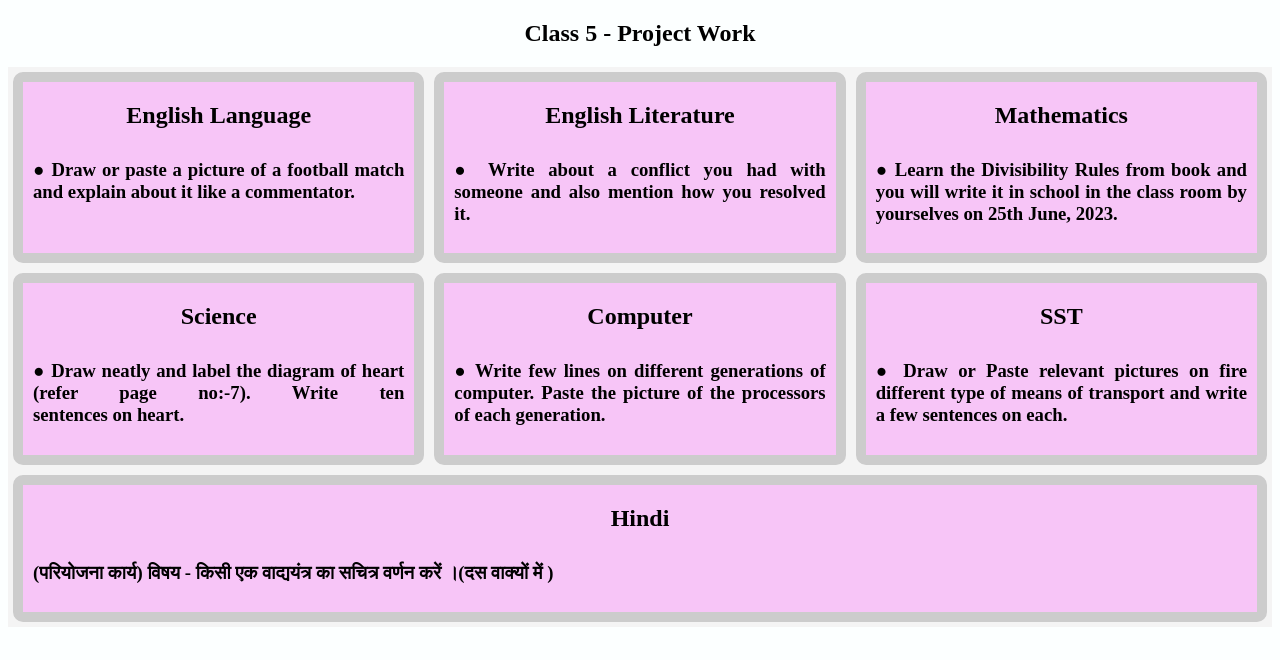
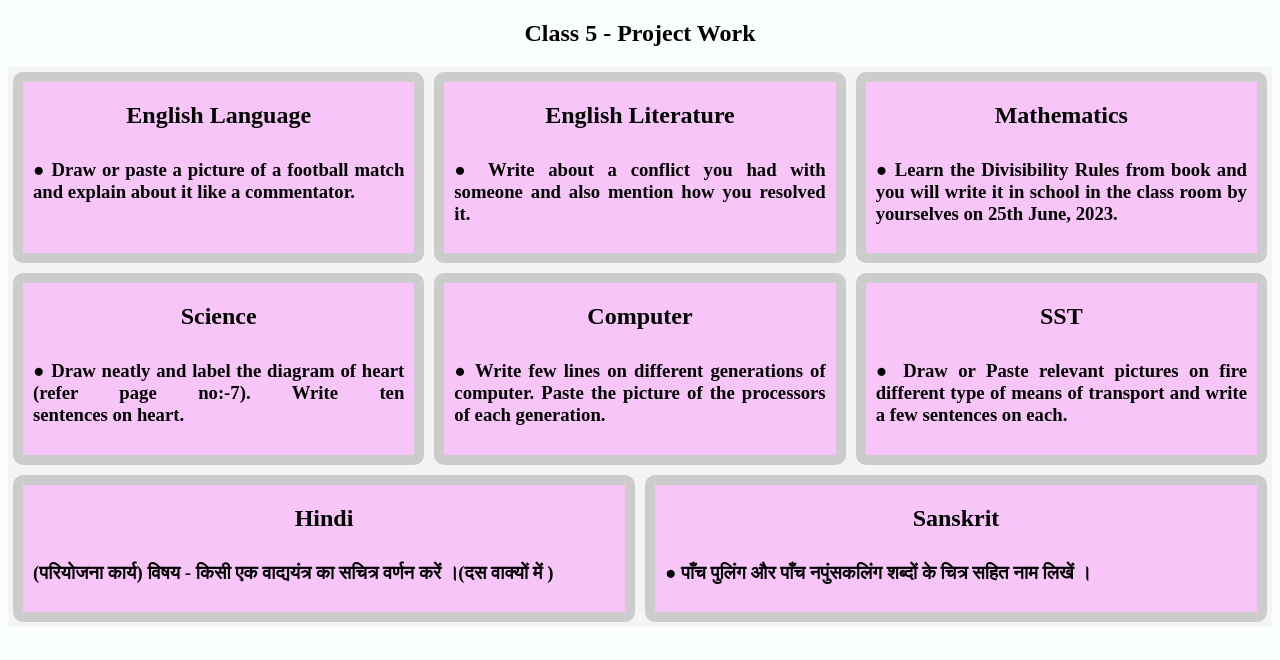
Before and after one commit to dnsctps/home-page, a plain HTML site: page class 5/project.html in a window 1280 px wide. Drawn offline with Linux system fonts and the light colour scheme.

Commit message:
Update project.html

```diff
--- a/class 5/project.html
+++ b/class 5/project.html
@@ -56,6 +56,12 @@
         <h3>(परियोजना कार्य) विषय - किसी एक वाद्ययंत्र का सचित्र  वर्णन करें ।(दस वाक्यों में ) </h3>
     </div>
 
+    <div class="sub"><h2>Sanskrit</h2>
+
+        <h3>● पाँच पुलिंग और पाँच नपुंसकलिंग शब्दों के चित्र सहित नाम लिखें ।</h3>
+    </div>
+</div>
+
 
 
 
```
